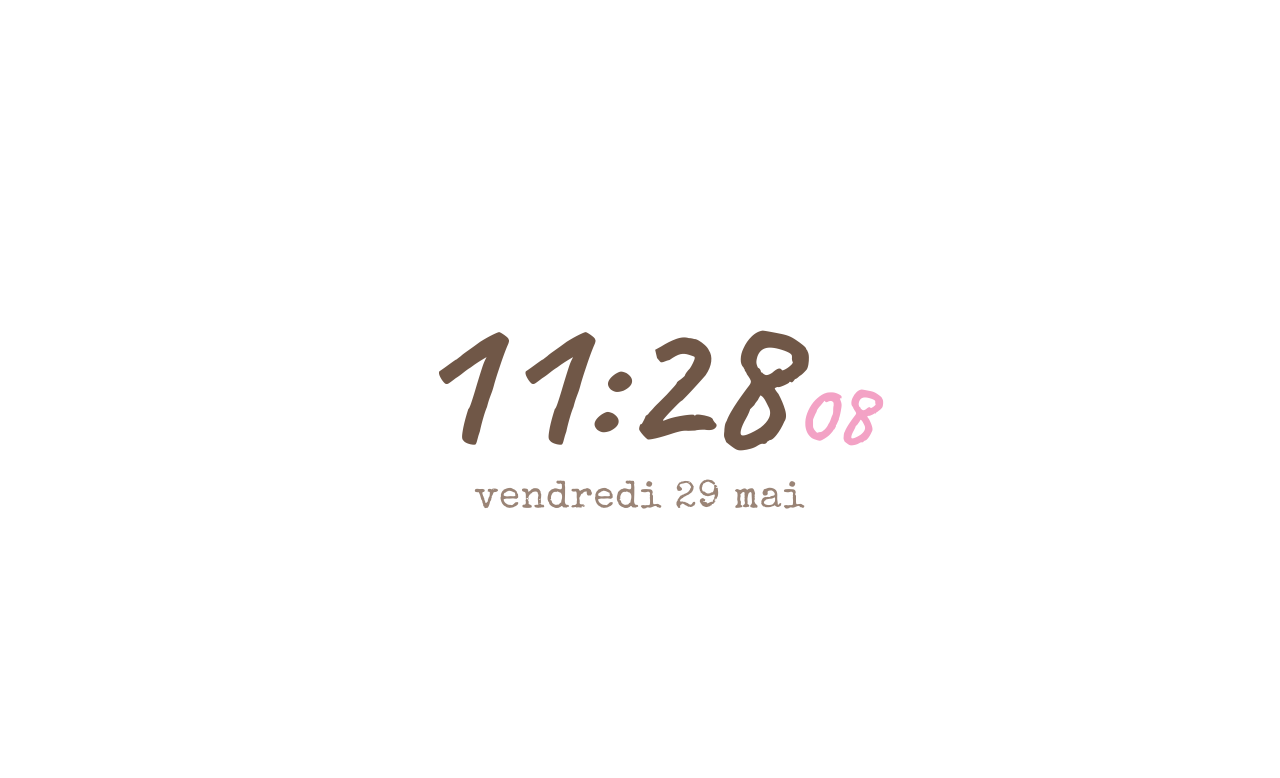
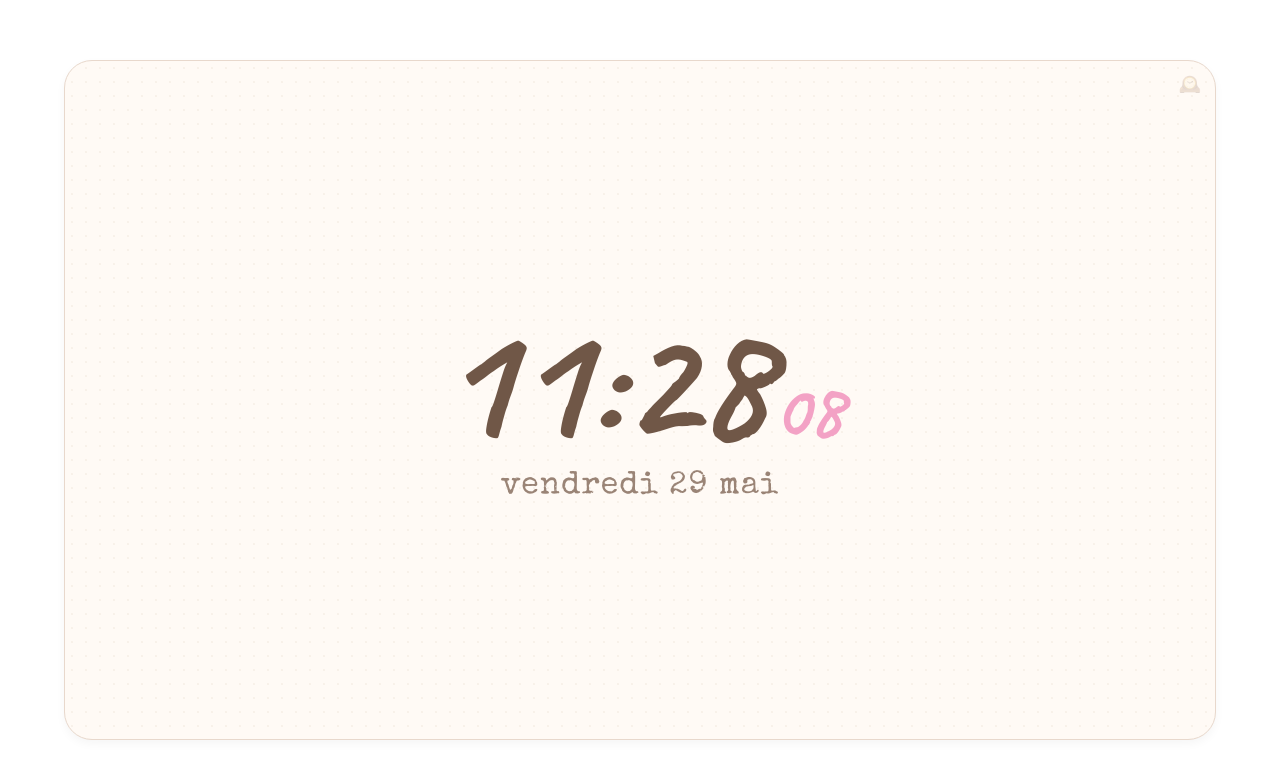
Before and after one commit to dmanoonnn/clock-widget, a plain HTML site: page index.html in a window 1280 px wide. Drawn offline with nearby package versions, Linux system fonts and the light colour scheme.

Commit message:
Refactor clock-widget styles and adjust font sizes

```diff
--- a/index.html
+++ b/index.html
@@ -15,36 +15,55 @@ html, body {
   justify-content: center;
 }
 .clock-widget {
-  width: 100%;
-  height: 100%;
+  width: 90%;
+  height: 85%;
+  background: #FFFAF5;
+  border: 1.5px solid #E8D8CC;
+  border-radius: 28px;
+  box-shadow: 0 4px 10px rgba(0,0,0,0.04);
+  position: relative;
   display: flex;
   flex-direction: column;
   justify-content: center;
   align-items: center;
-
+  overflow: hidden;
+}
+.clock-widget::before {
+  content: "";
+  position: absolute;
+  inset: 0;
+  background-image: radial-gradient(rgba(210,190,170,0.15) 1px, transparent 1px);
+  background-size: 14px 14px;
+  pointer-events: none;
+}
+.sticker { position: absolute; top: 12px; right: 14px; font-size: 18px; opacity: 0.18; }
 .time {
   font-family: 'Caveat', cursive;
-  font-size: 15vw;
+  font-size: 13vw;
   line-height: 1;
   color: #705747;
+  position: relative;
+  z-index: 1;
 }
 .seconds {
-  font-size: 7vw;
+  font-size: 6vw;
   color: #F3A2C5;
   margin-left: 4px;
 }
 .date {
   margin-top: 6px;
   font-family: 'Special Elite', monospace;
-  font-size: 3vw;
+  font-size: 2.5vw;
   color: #9A8476;
   letter-spacing: 1px;
-}
+  position: relative;
+  z-index: 1;
 }
 </style>
 </head>
 <body>
 <div class="clock-widget">
+  <div class="sticker">🕰️</div>
   <div class="time">
     <span id="hours"></span>:<span id="minutes"></span><span class="seconds" id="seconds"></span>
   </div>
```
